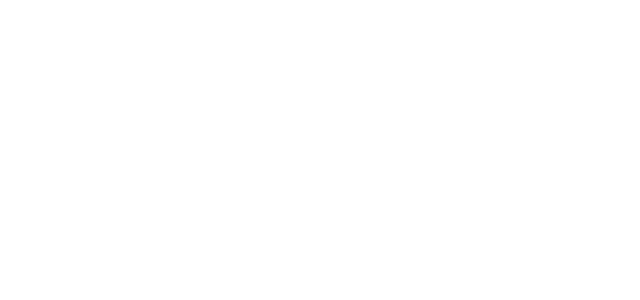
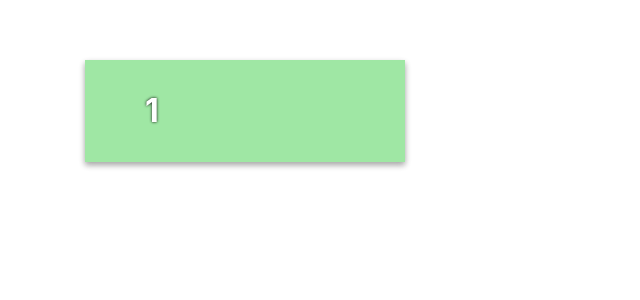
Before and after one commit to bum752/trello-clone, a React (Create React App) app: page /1 in a window 1280 px wide. Shown: the top 300 px of the page, without its empty margins (0-640 px from the left). Built offline with nearby package versions, Linux system fonts and the light colour scheme.

Commit message:
보드 아이템 컴포넌트 추가, 라우터/링크 추가

```diff
--- a/src/App.js
+++ b/src/App.js
@@ -1,11 +1,13 @@
 import React from 'react';
 import { BrowserRouter as Router, Route } from 'react-router-dom';
 import Board from './component/Board';
+import BoardItem from './component/BoardItem';
 
 function App() {
   return (
     <Router>
       <Route path="/" exact={true} component={Board}></Route>
+      <Route path="/:boardId" component={BoardItem}></Route>
     </Router>
   );
 }
--- a/src/component/BoardCard.js
+++ b/src/component/BoardCard.js
@@ -1,10 +1,12 @@
 import React from 'react';
+import { Link } from 'react-router-dom';
 import styled from 'styled-components';
 
 const BoardCardDiv = styled.div`
   width: 345px;
   height: auto;
   margin: 20px;
+  color: #000;
   background-color: #fff;
   padding: 30px 0;
   display: flex;
@@ -20,9 +22,11 @@
   render() {
     return (
       <a>
-        <BoardCardDiv>
-          <h2>{this.props.name}</h2>
-        </BoardCardDiv>
+        <Link to={this.props.name} style={{ textDecoration: 'none' }}>
+          <BoardCardDiv>
+            <h2>{this.props.name}</h2>
+          </BoardCardDiv>
+        </Link>
       </a>
     );
   }
--- /dev/null
+++ b/src/component/BoardItem.js
@@ -0,0 +1,32 @@
+import React from 'react';
+import styled from 'styled-components';
+
+const BoardItemDiv = styled.div`
+  padding: 60px 35px;
+`;
+
+const BoardTitleDiv = styled.div`
+  width: 200px;
+  height: auto;
+  color: #fff;
+  text-shadow: 0px 0px 3px #000;
+  word-break: break-all;
+  background-color: #9fe7a4;
+  padding: 10px 60px;
+  margin: 0 0 0 50px;
+  box-shadow: 0 3px 6px rgba(0, 0, 0, 0.16), 0 3px 6px rgba(0, 0, 0, 0.23);
+`;
+
+class BoardItem extends React.Component {
+  render() {
+    return (
+      <BoardItemDiv>
+        <BoardTitleDiv>
+          <h1>{this.props.match.params.boardId}</h1>
+        </BoardTitleDiv>
+      </BoardItemDiv>
+    );
+  }
+}
+
+export default BoardItem;
```
